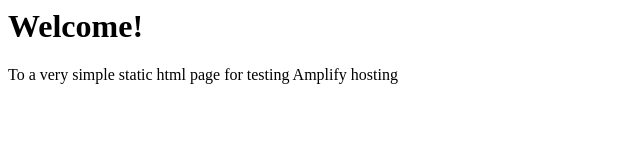
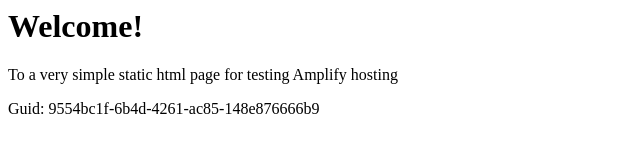
Before and after one commit to aws-aemilia-lhr/Github-PR-Commit-Integration-Test-DoNotTouch-Gith-P5X5MO5I-v1-prod-eu-west-2, a website: page src/index.html in a window 1280 px wide. Shown: the whole page, without its empty margins (0-640 px from the left). Drawn offline with Linux system fonts and the light colour scheme.

Commit message:
commit from integ tests

```diff
--- a/src/index.html
+++ b/src/index.html
@@ -1,3 +1,5 @@
+
+
 <html lang="en">
 
 <head>
@@ -10,6 +12,6 @@
 <body>
     <h1>Welcome!</h1>
     <p>To a very simple static html page for testing Amplify hosting</p>
-</body>
+    <p>Guid: 9554bc1f-6b4d-4261-ac85-148e876666b9</p></body>
 
 </html>
```
